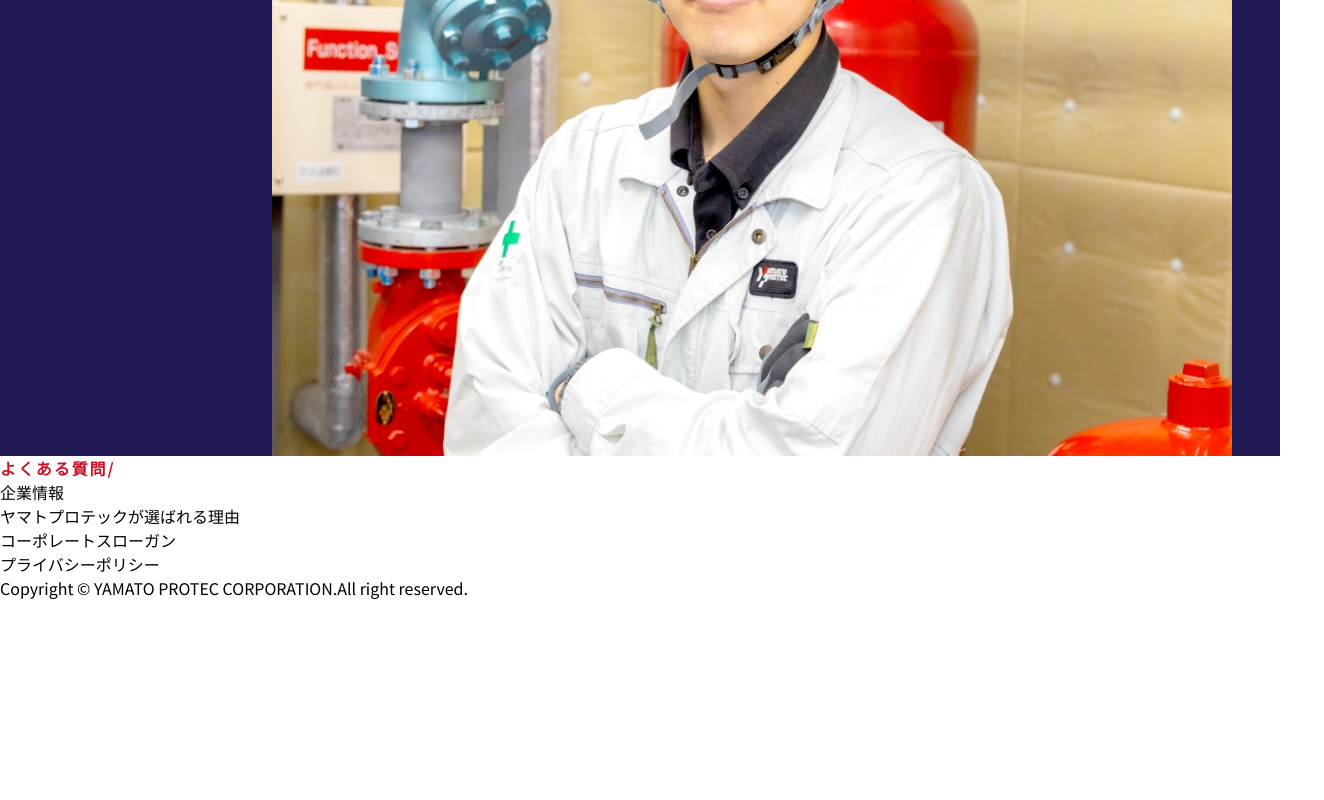
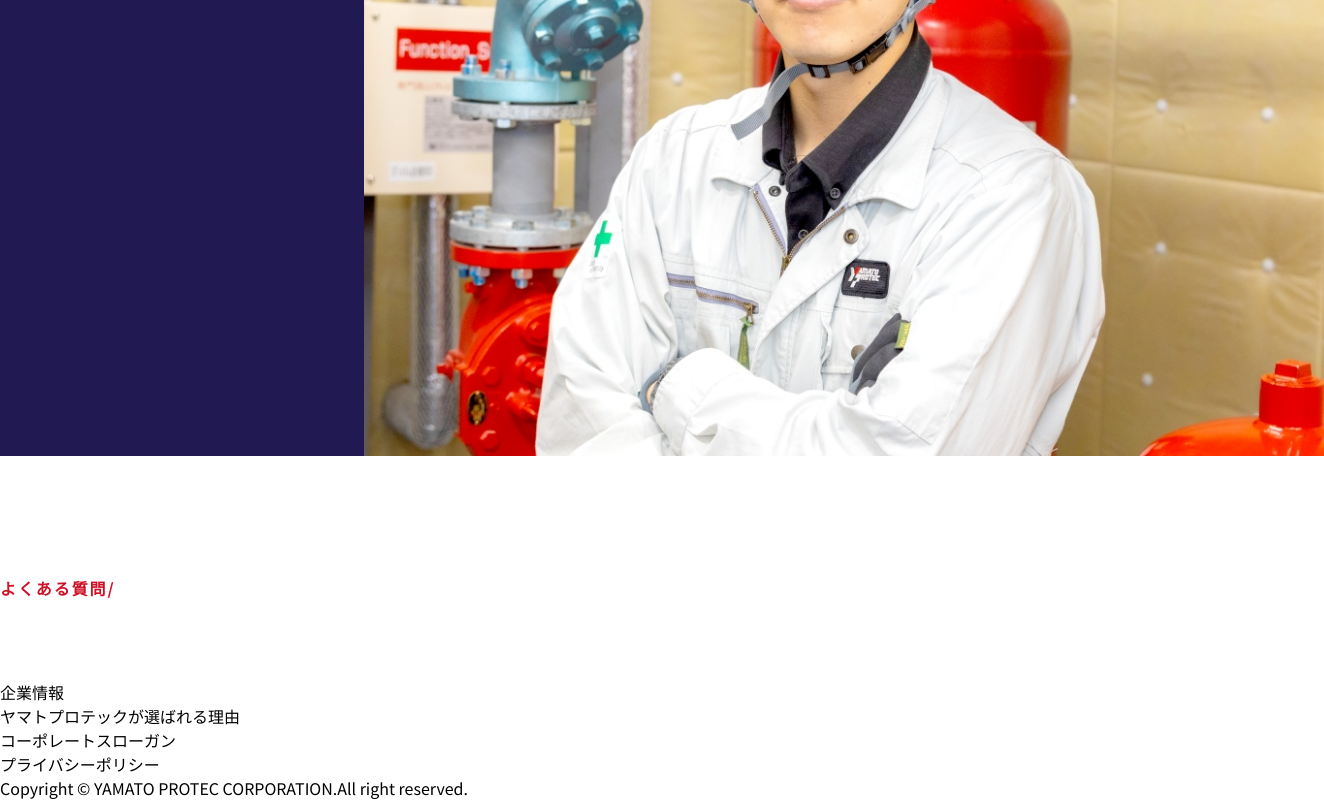
Before and after one commit to zhangzlun/yamatoprotec, a plain HTML site: page index.html in a window 1280 px wide. Shown: the part 6793-7593 px from the top of the page, 1324 px wide, since content can reach past the window. Before the commit the page ends 7393 px from the top, so only its background shows below. Drawn offline with nearby package versions, Linux system fonts and the light colour scheme.

Commit message:
(update) 倫波2

```diff
--- a/CSS/index.css
+++ b/CSS/index.css
@@ -253,6 +253,8 @@ main
     letter-spacing: 0.12em;
     line-height: 1.5;
     color: #cf1126;
+
+    padding: 120px 0 80px 0;
 }
 
 .section-title::after {
@@ -356,7 +358,7 @@ main
 }
 
 .jobs-container .jobs-container__content {
-    padding: 0 clamp(16px, 5.2083333333vw, 100px);;
+    padding: 0 clamp(16px, 5.2083333333vw, 100px);
 }
 
 .jobs-container__content .scatter-text {
@@ -435,6 +437,7 @@ main
     font-size: clamp(60px, 5.2083333333vw, 100px);
 }
 
-.section-staff .staff-container {
+.section-staff .staff-container__content {
+    padding: 0 clamp(16px, 5.2083333333vw, 100px);
     background-color: #201952;
 }
```
